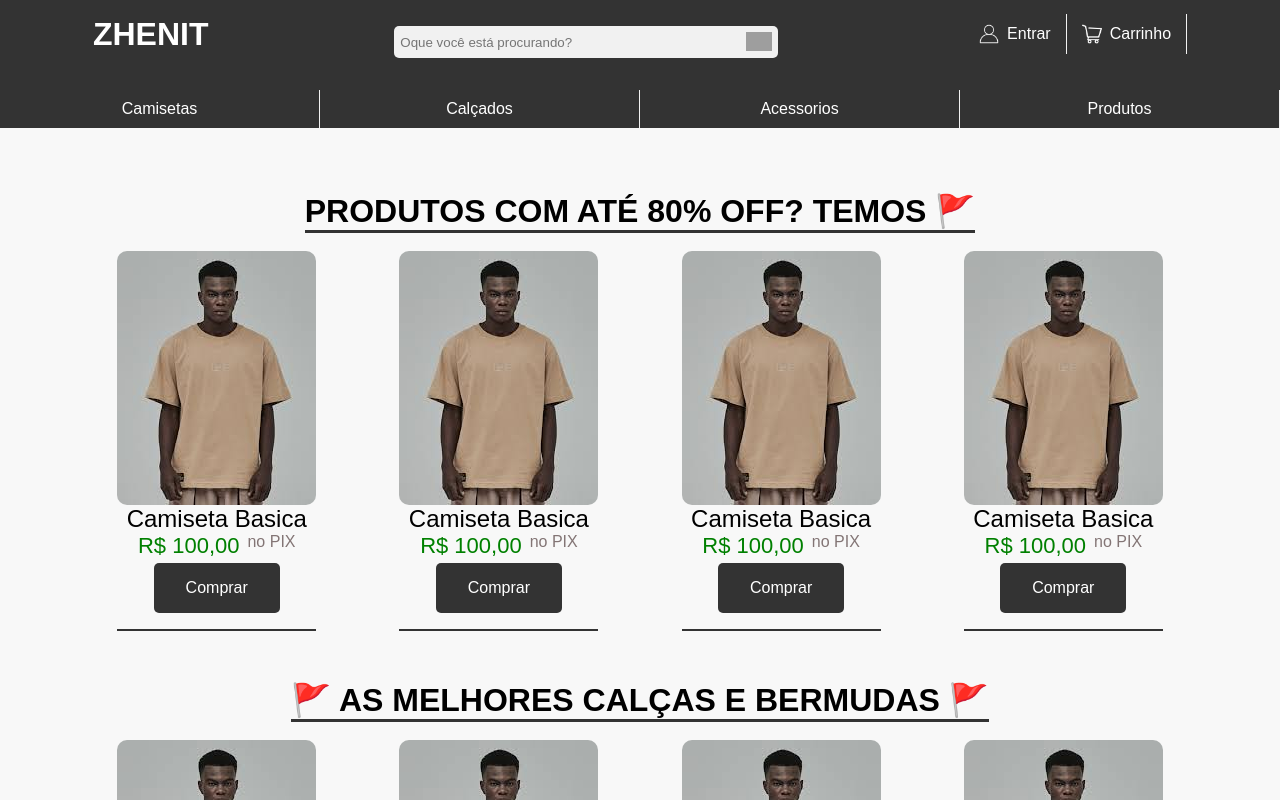
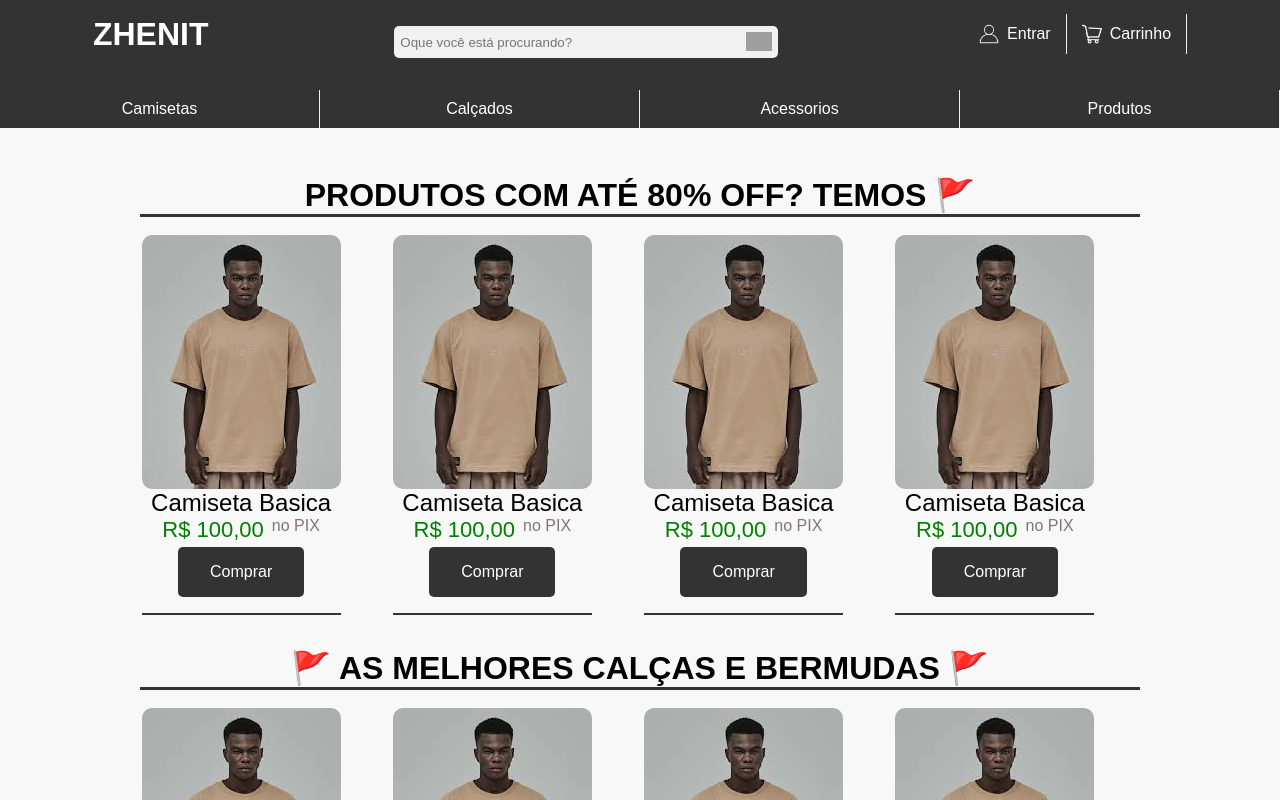
Before and after one commit to Akcio23/Frontend_product_store-, a React (Create React App) app: page / in a window 1280 px wide. Shown: the top 800 px of the page. Built offline with nearby package versions, Linux system fonts and the light colour scheme; grey boxes are pictures that could not be loaded; a web font is replaced by a local one.

Commit message:
prototype home-page version one

```diff
--- a/src/App.css
+++ b/src/App.css
@@ -10,11 +10,7 @@
 
 }
 
-*,
-*:before,
-*:after {
-    box-sizing: inherit;
-}
+
 
 .App {
     display: flex;
@@ -30,6 +26,10 @@
     flex: 1; /* Faz com que a div .container ocupe o espaço restante entre Navbar e Footer */
     padding: 20px; /* Adiciona algum preenchimento opcional */
     margin-top: 60px; /* Compensa a altura da Navbar fixa */
+    display: flex;
+    flex-direction: column;
+    justify-content: center;
+    align-items: center;
 
 }
 
--- a/src/routes/Home.jsx
+++ b/src/routes/Home.jsx
@@ -15,6 +15,7 @@
                     <Product/>
                     <Product/>
 
+
                 </div>
                 <h1 className='title-announcement'>
                 🚩 AS MELHORES CALÇAS E BERMUDAS 🚩
@@ -26,6 +27,7 @@
                     <Product/>
                     <Product/>
 
+
                 </div>
 
             </div>
--- a/src/routes/Produtos.jsx
+++ b/src/routes/Produtos.jsx
@@ -2,7 +2,7 @@
 
 const Produtos = () => {
   return (
-    <div className='home'>
+    <div className='main'>
       <h1>Produtos</h1>
     </div>
   )
--- a/src/style/Home.css
+++ b/src/style/Home.css
@@ -2,21 +2,28 @@
     display: flex;
     flex-direction: column;
     align-items: center;
-    margin-top: 5rem;
+    margin-top: 2rem;
+    max-width: 1000px;
 }
 
 .title-announcement {
+    width: 100%;
     border-bottom: 3px solid #333;
-    margin-top: 2rem;
+    margin-top: 1rem;
+    text-align: center;
 }
 
 .offers {
-    display: flex;
+
+    display: grid;
+    grid-template-columns: 1fr 1fr 1fr 1fr;
+    gap: 5px;
     align-items: center;
     justify-content: space-between;
     margin-top: 0.5rem;
-    gap: 5rem;
+
     margin-bottom: 0.5rem;
+
 
 
 }
@@ -24,10 +31,11 @@
 
 @media (max-width: 750px) {
     .title-announcement{
-        margin-top: 3rem;
+        margin-top: 0.1rem;
         font-size: 20px;
     }
     .offers{
+        display: flex;
         flex-direction: column;
         margin-top: 0.5rem;
         gap: 1rem;
```
